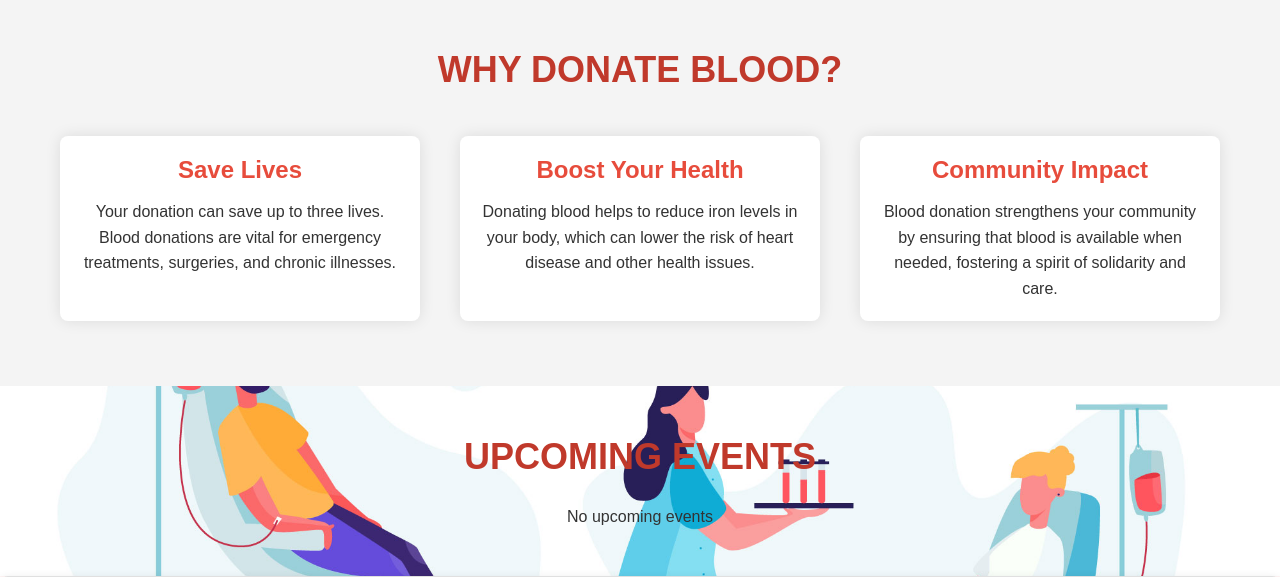
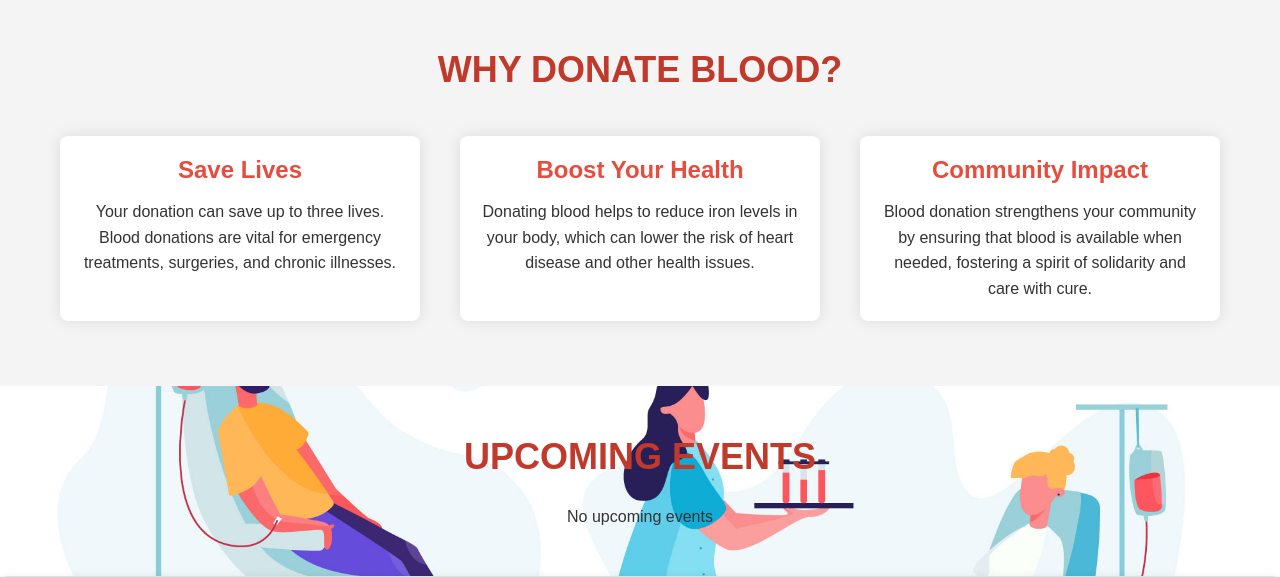
Before and after one commit to KaranRay444/BloodBridge, a PHP site: page / in a window 1280 px wide. Shown: the part 869-1446 px from the top of the page. Run offline with PHP 8.4, Linux system fonts and the light colour scheme; data that the repository does not hold is empty.

Commit message:
Update min index.php

```diff
--- a/index.php
+++ b/index.php
@@ -31,7 +31,7 @@
                 </div>
                 <div class="box">
                     <h3>Community Impact</h3>
-                    <p>Blood donation strengthens your community by ensuring that blood is available when needed, fostering a spirit of solidarity and care.</p>
+                    <p>Blood donation strengthens your community by ensuring that blood is available when needed, fostering a spirit of solidarity and care with cure.</p>
                 </div>
             </div>
         </div>
```
